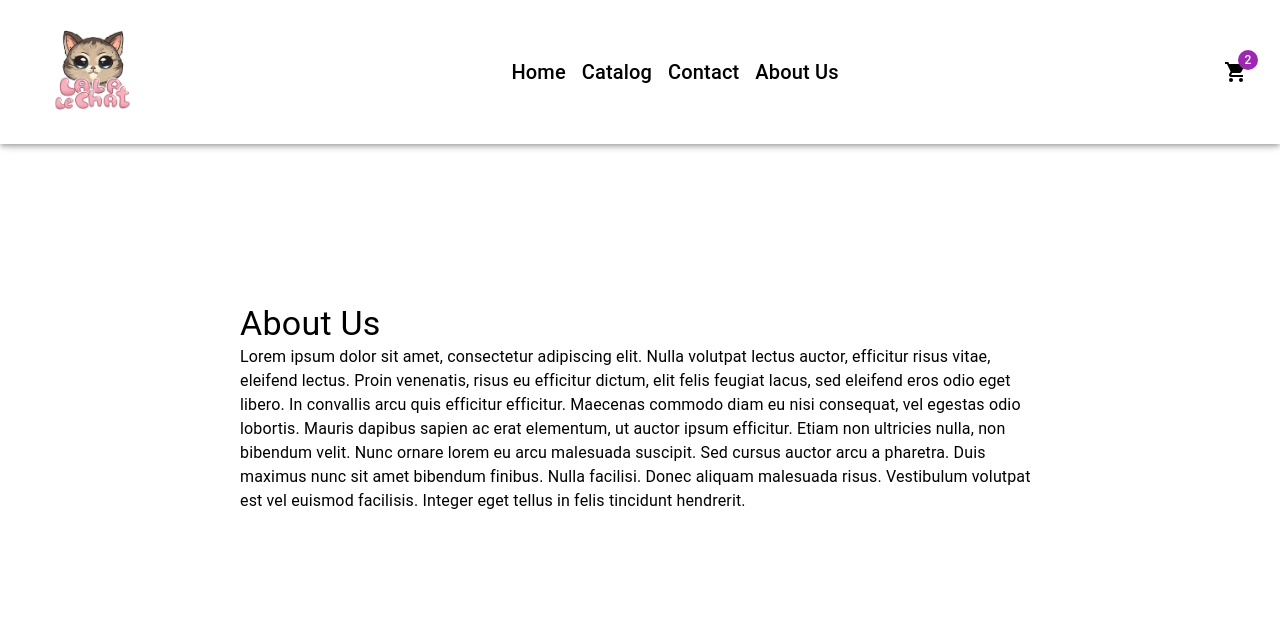
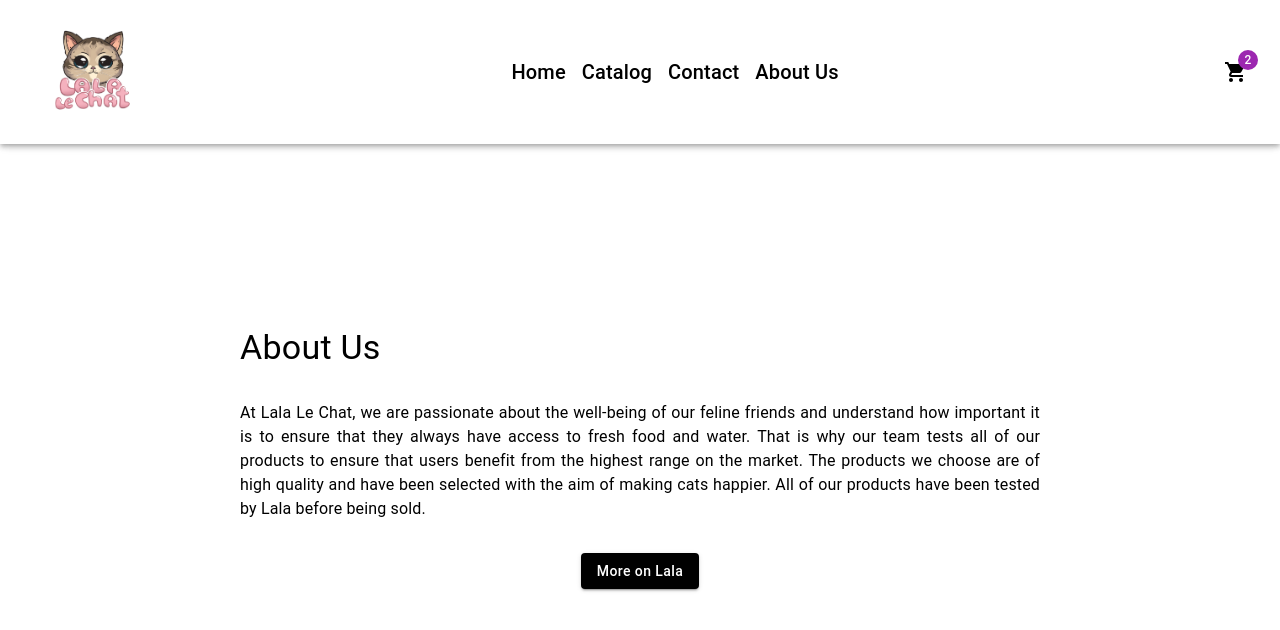
Before and after one commit to ahkoklol/ig3-projet-web-front, a React (Create React App) app: page /about in a window 1280 px wide. Shown: the top 630 px of the page. Built offline with nearby package versions, Linux system fonts and the light colour scheme.

Commit message:
About Us page complete

```diff
--- a/src/pages/About us/Aboutus.jsx
+++ b/src/pages/About us/Aboutus.jsx
@@ -1,16 +1,21 @@
 import React from 'react';
-import { Typography } from '@mui/material';
+import { Typography, Button } from '@mui/material';
 
 const AboutUs = () => {
   return (
-    <div style={{ display: 'flex', justifyContent: 'center', alignItems: 'center', height: '100vh' }}>
-      <div style={{ maxWidth: '800px' }}>
-        <Typography variant="h4" component="h1">
+    <div style={{ display: 'flex', justifyContent: 'center', alignItems: 'center', minHeight: '100vh', paddingTop: '50px' }}>
+      <div style={{ maxWidth: '800px', padding: '0 16px' }}>
+        <Typography variant="h4" component="h1" style={{ marginBottom: '32px' }}>
           About Us
         </Typography>
-        <Typography variant="body1">
-          Lorem ipsum dolor sit amet, consectetur adipiscing elit. Nulla volutpat lectus auctor, efficitur risus vitae, eleifend lectus. Proin venenatis, risus eu efficitur dictum, elit felis feugiat lacus, sed eleifend eros odio eget libero. In convallis arcu quis efficitur efficitur. Maecenas commodo diam eu nisi consequat, vel egestas odio lobortis. Mauris dapibus sapien ac erat elementum, ut auctor ipsum efficitur. Etiam non ultricies nulla, non bibendum velit. Nunc ornare lorem eu arcu malesuada suscipit. Sed cursus auctor arcu a pharetra. Duis maximus nunc sit amet bibendum finibus. Nulla facilisi. Donec aliquam malesuada risus. Vestibulum volutpat est vel euismod facilisis. Integer eget tellus in felis tincidunt hendrerit.
+        <Typography variant="body1" style={{ textAlign: 'justify', marginTop: '16px', marginBottom: '32px' }}>
+          At Lala Le Chat, we are passionate about the well-being of our feline friends and understand how important it is to ensure that they always have access to fresh food and water. That is why our team tests all of our products to ensure that users benefit from the highest range on the market. The products we choose are of high quality and have been selected with the aim of making cats happier. All of our products have been tested by Lala before being sold.
         </Typography>
+        <div style={{ display: 'flex', justifyContent: 'center' }}>
+          <Button variant="contained" style={{ backgroundColor: 'black', color: 'white', textTransform:'none' }}>
+            More on Lala
+          </Button>
+        </div>
       </div>
     </div>
   );
```
